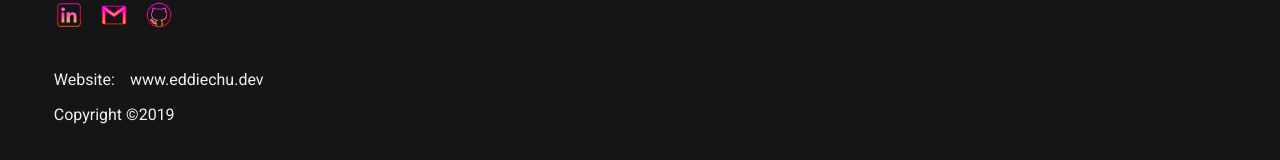
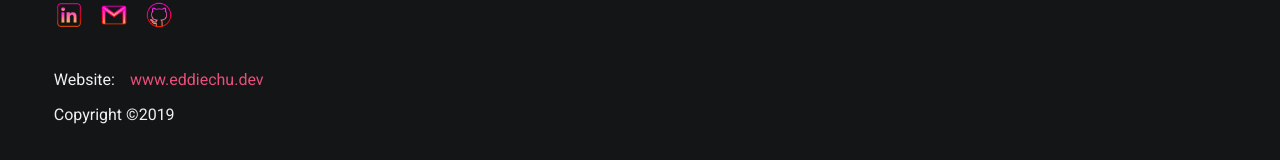
Before and after one commit to Kaleidics/reel-reviews, a React (Create React App) app: page /login in a window 1280 px wide. Shown: the part 972-1132 px from the top of the page. Built offline with nearby package versions, Linux system fonts and the light colour scheme; no server answers.

Commit message:
update footer

```diff
--- a/src/components/Footer/Footer.css
+++ b/src/components/Footer/Footer.css
@@ -71,12 +71,12 @@ footer {
 }
 
 .contact li a {
-  color: #f0f0f0;
+  color: rgb(235, 78, 122);
   text-decoration: none;
 }
 
 .contact li a:visited {
-  color: #f0f0f0
+  color: rgb(235, 78, 122);
 }
 
 .social {
```
